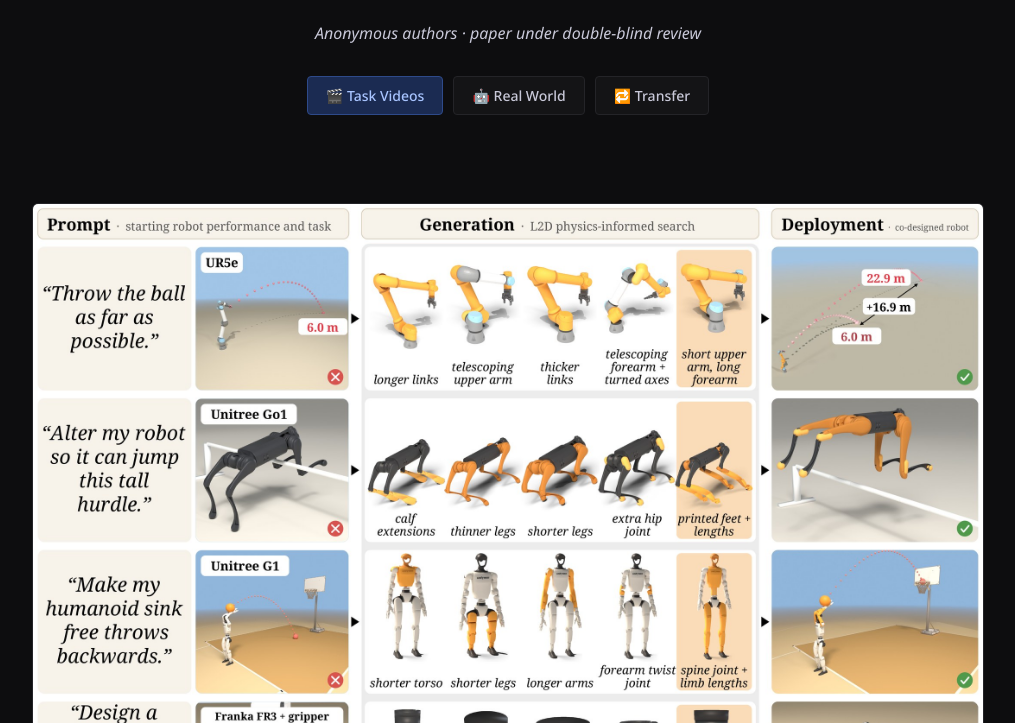
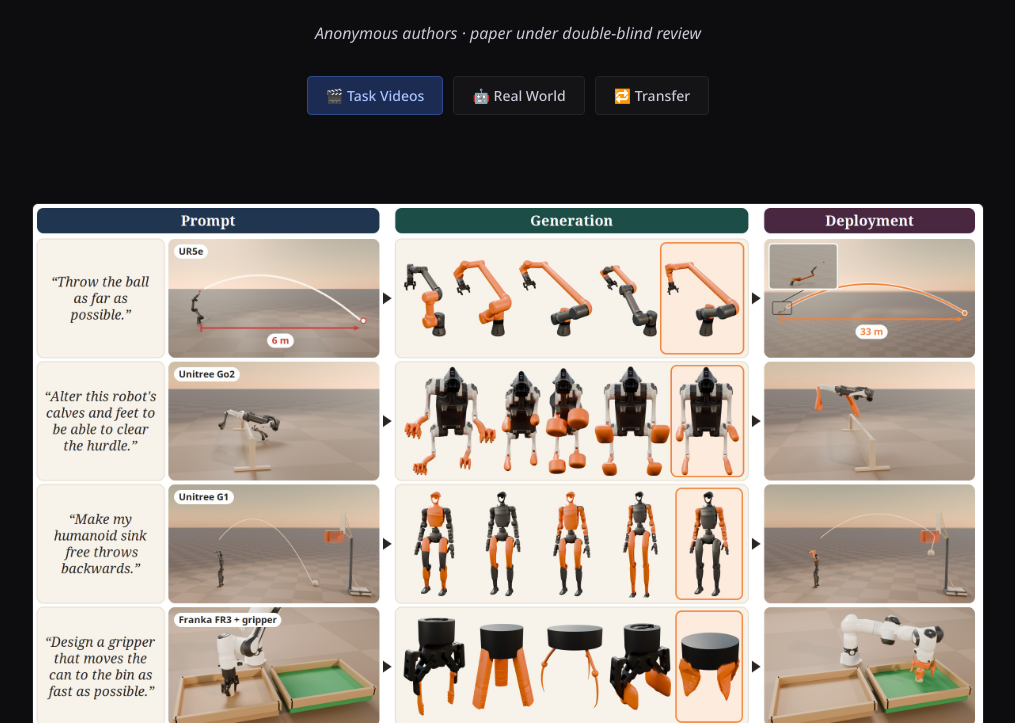
Before and after one commit to An-Axolotl/l2d-page, a plain HTML site: page index.html in a window 1280 px wide. Shown: the part 229-952 px from the top of the page, without its empty margins (132-1147 px from the left). Drawn offline with Linux system fonts and the light colour scheme.

Commit message:
Teaser v72: box-fit toss arms with stock grippers, Go2 hurdle designs head-on at 45 deg, basketball picks with stock hands, coloured headers
Co-Authored-By: Claude Fable 5.1 <noreply@anthropic.com>

```diff
--- a/index.html
+++ b/index.html
@@ -185,7 +185,7 @@
 </header>
 
 <div class="hero-wrap">
-    <img src="figures/teaser_v50_big.jpg" alt="Prompt, generation and deployment for four robots: a UR5e throwing a ball, a Go1 jumping a hurdle, a G1 humanoid shooting free throws and a Franka gripper moving a can between bins." loading="eager">
+    <img src="figures/teaser_v72.jpg" alt="Prompt, generation and deployment for four robots: a UR5e throwing a ball, a Go2 jumping a hurdle, a G1 humanoid shooting free throws and a Franka gripper moving a can between bins." loading="eager">
     <div class="hero-caption">From a sentence and a stock robot to a co-designed body, a motion that performs the task, and manufacturable parts.</div>
 </div>
 
```
Also changed, not shown: figures/teaser_v72.jpg (added).
